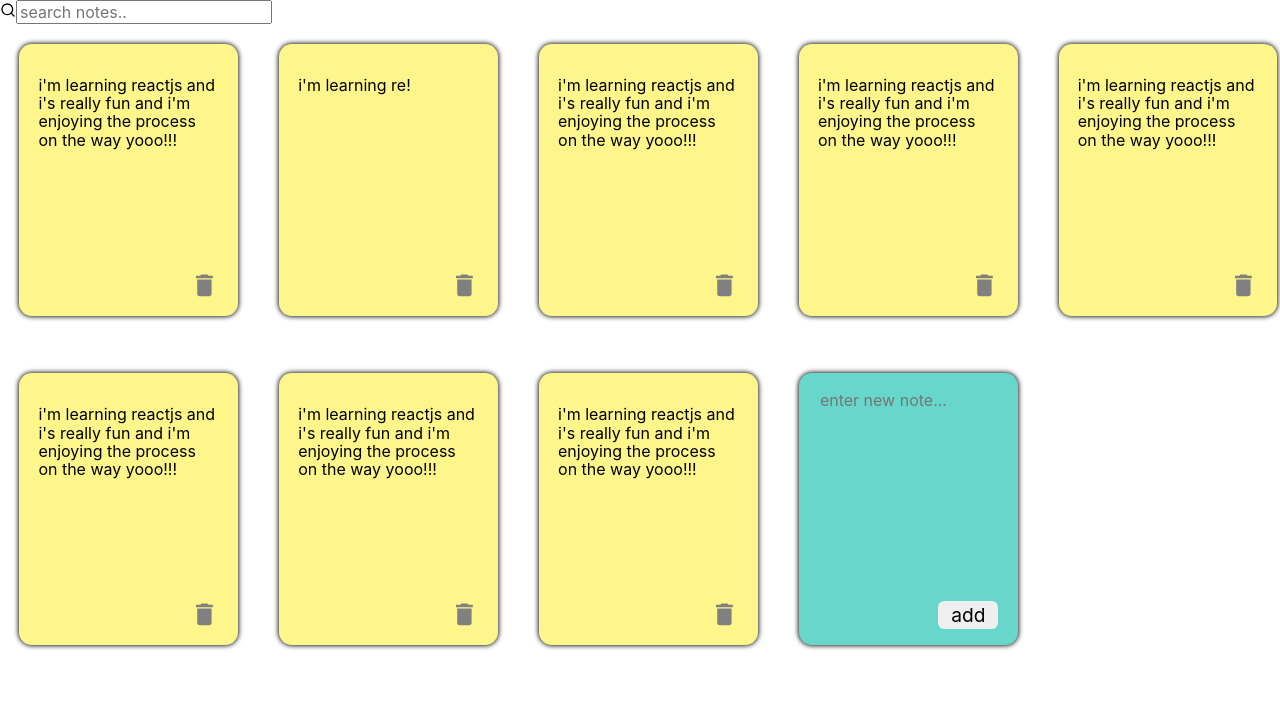
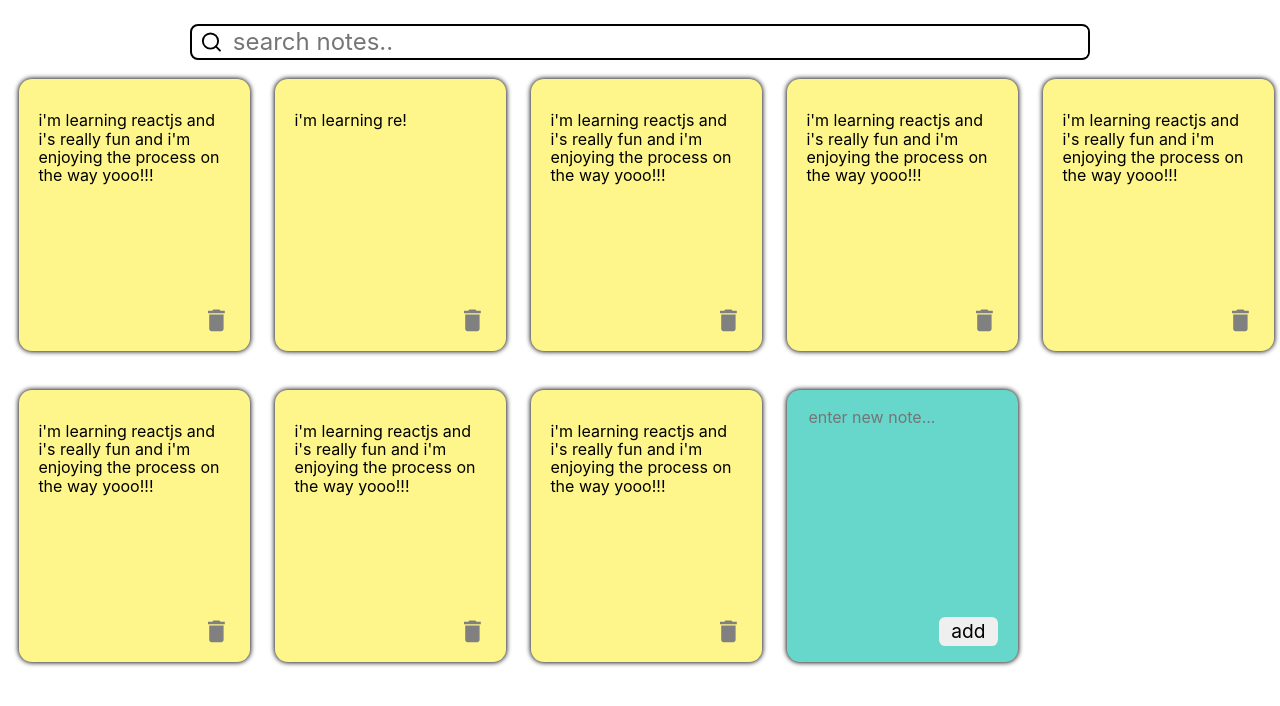
Before and after one commit to BodaNabeel/note-keeping-react, a React (Create React App) app: page / in a window 1280 px wide. Shown: the top 706 px of the page. Built offline with nearby package versions, Linux system fonts and the light colour scheme.

Commit message:
search-handler styled

```diff
--- a/src/index.css
+++ b/src/index.css
@@ -19,12 +19,8 @@ code {
 
   max-width: 80rem;
   margin: 0 auto;
-  /* margin-right: 4rem; */
   display: grid;
-  grid-template-columns: repeat(auto-fit, minmax(14rem,max-content));
-  gap: 1.2rem
-  /* margin-left: 10rem; */
-  /* justify-self: center; */
+  grid-template-columns: repeat(auto-fit, minmax(14rem, max-content));
 }
 
 /* Note Styling */
@@ -35,7 +31,7 @@ code {
   height: 15rem;
   border-radius: 0.8rem;
   box-shadow: 0px 0px 5px 0.5px black;
-  width:75%;
+  width: 75%;
 
   display: flex;
   flex-direction: column;
@@ -51,8 +47,7 @@ code {
   height: 15rem;
   border-radius: 0.8rem;
   box-shadow: 0px 0px 5px 0.5px black;
-  width:75%;
-
+  width: 75%;
 }
 .note-btn {
   align-self: flex-end;
@@ -62,15 +57,15 @@ code {
   transition: color 0.5s;
 }
 .note-btn:hover {
-  color: black
+  color: black;
 }
 .btn-special {
   align-self: flex-end;
   font-size: 1.2rem;
   border: none;
   color: black;
-  padding:0.2rem 0.8rem;
-  border-radius:0.4rem ;
+  padding: 0.2rem 0.8rem;
+  border-radius: 0.4rem;
   cursor: pointer;
 }
 /* textarea */
@@ -80,3 +75,28 @@ code {
   outline: none;
   background-color: transparent;
 }
+
+/* search handler */
+.search-handler {
+  display: flex;
+  justify-content: center;
+  align-items: center;
+  width: 70%;
+  height: 2rem;
+  margin: 0 auto;
+  margin-top: 1.5rem;
+
+  border: 2px solid black;
+  border-radius: 0.5rem;
+  overflow: hidden;
+}
+.search-handler >  * {
+  margin-left: 0.5rem;
+  font-size: 1.5rem;
+}
+.search-handler__input {
+  width: 100%;
+  border: none;
+  outline: none;
+  margin-left: 0.5rem;
+}
```
